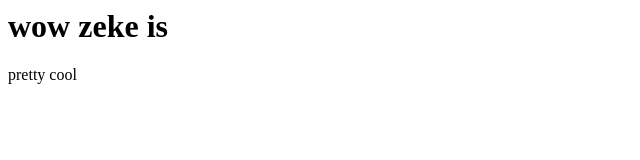
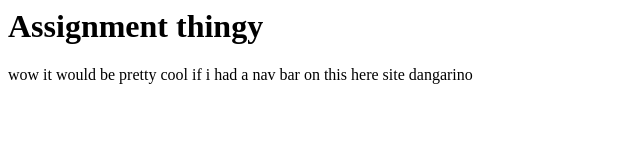
Before and after one commit to Kezzza/Kerry_ITT_Assignment_1, a plain HTML site: page index.html in a window 1280 px wide. Shown: the whole page, without its empty margins (0-640 px from the left). Drawn offline with Linux system fonts and the light colour scheme.

Commit message:
homepage made slightly less cringe

```diff
--- a/index.html
+++ b/index.html
@@ -1,3 +1,6 @@
 <html>
-<h1> wow zeke is </h1>
-<p> pretty cool </p>
+<body>
+<h1> Assignment thingy </h1>
+<p> wow it would be pretty cool if i had a nav bar on this here site dangarino </p>
+</body>
+</html>
```
